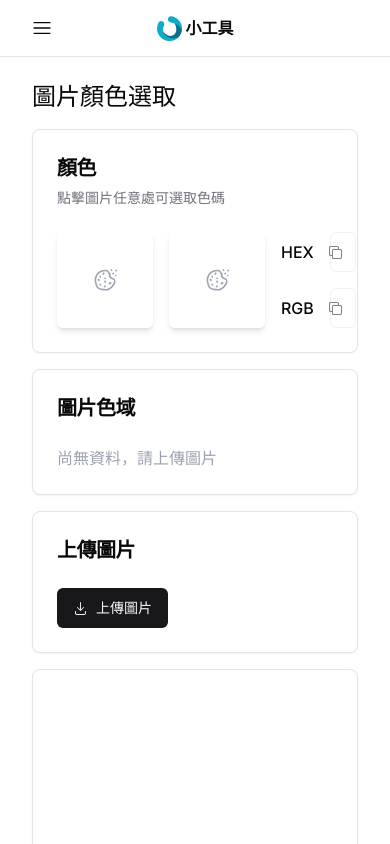
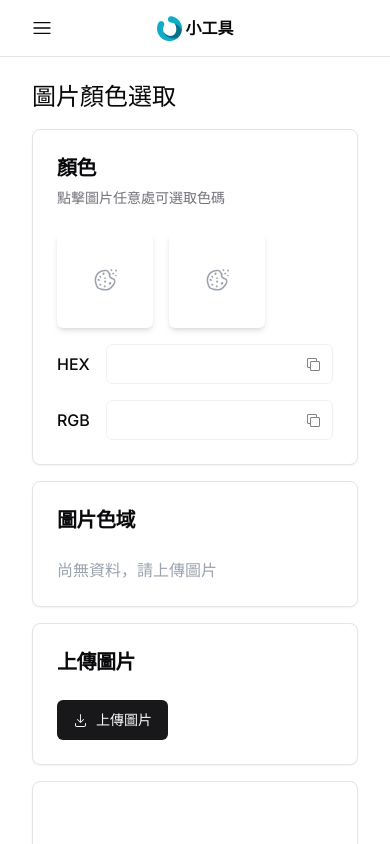
Before and after one commit to haoolii/ceres, a Next.js app: page /image-color-picker in a window 390 px wide. Shown: the top 844 px of the page. Built offline with nearby package versions, Linux system fonts and the light colour scheme.

Commit message:
feat: update color picker rwd

```diff
--- a/features/image-color-picker/components/imageColorPickerBoard.tsx
+++ b/features/image-color-picker/components/imageColorPickerBoard.tsx
@@ -203,7 +203,7 @@ export const ImageColorPickerBoard = () => {
               <CardTitle className="text-xl">顏色</CardTitle>
               <CardDescription>點擊圖片任意處可選取色碼</CardDescription>
             </CardHeader>
-            <CardContent className="flex gap-4">
+            <CardContent className="flex gap-4 flex-col lg:flex-row">
               <div className="flex gap-4">
                 <div
                   className="w-24 h-24 rounded-md shadow-md flex justify-center items-center"
```
